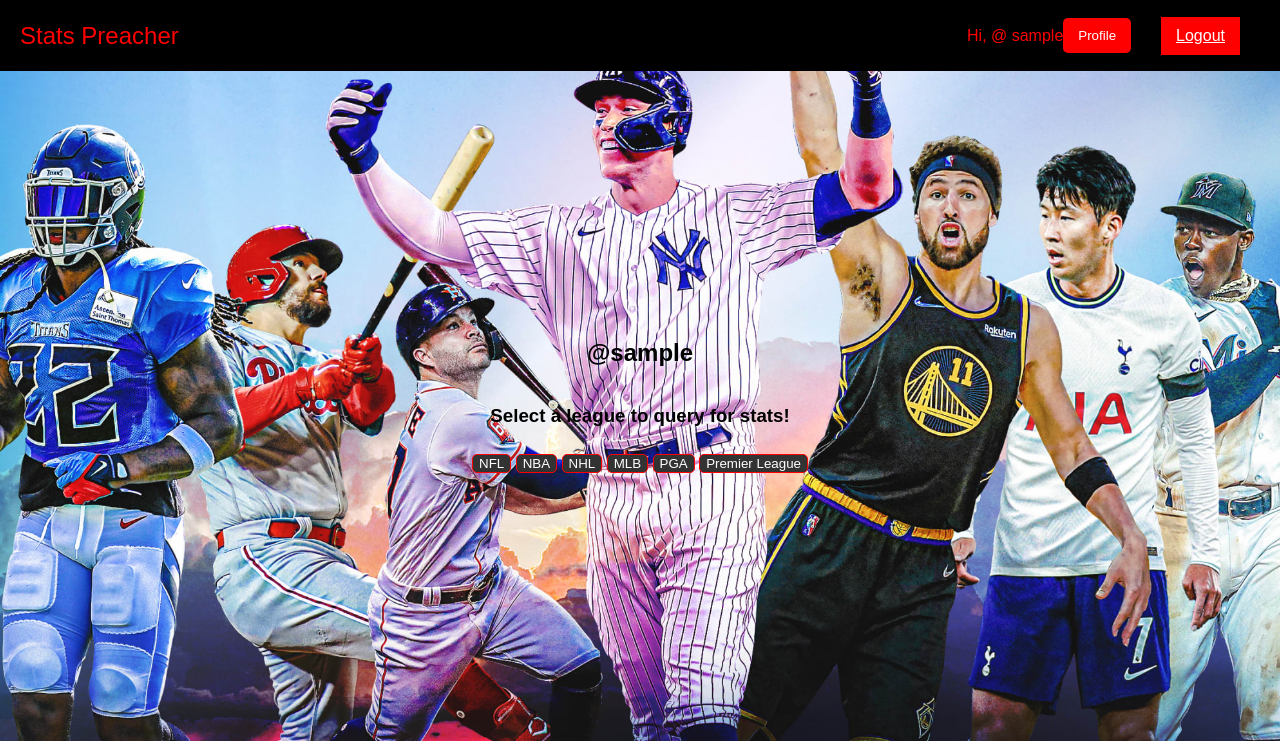
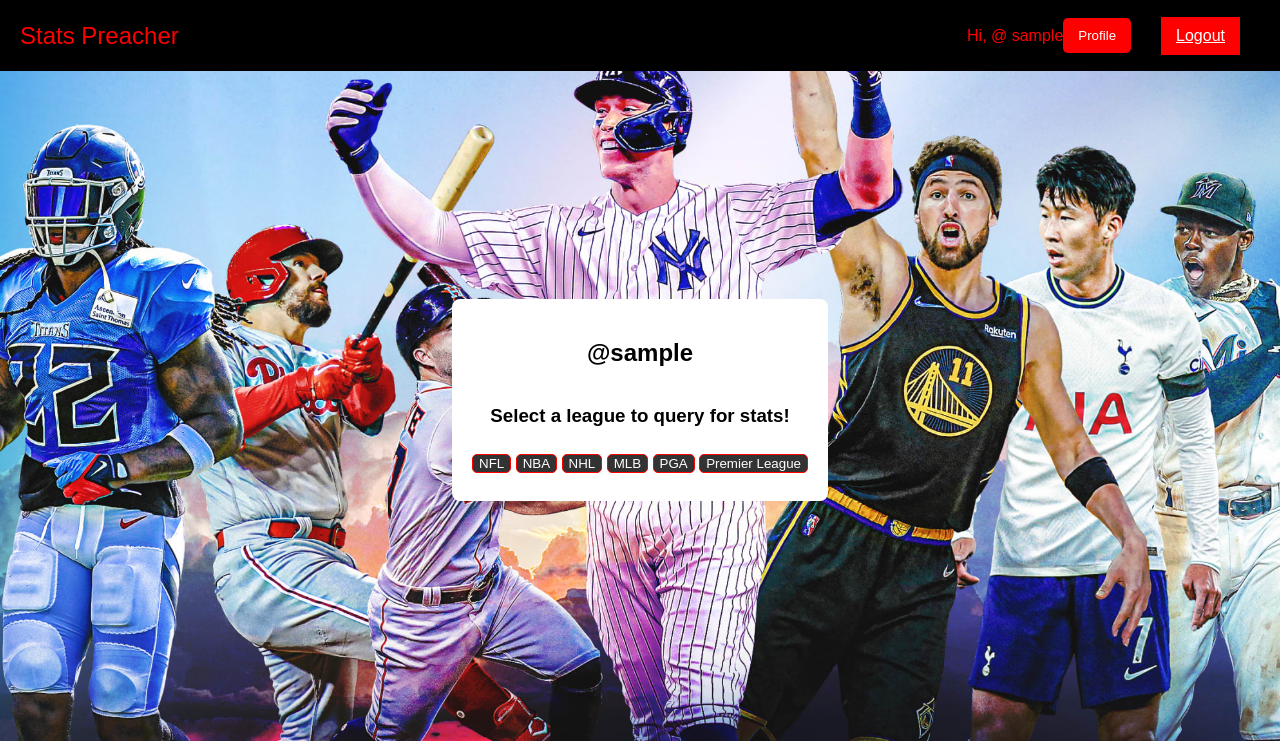
Before and after one commit to software-students-spring2024/5-final-project-spring-2024-finalfive, a Flask app: a page that uses templates/start.html in a window 1280 px wide. Shown: the top 741 px of the page. Run offline with Flask 3, Linux system fonts and the light colour scheme.

Commit message:
improved styling

```diff
--- a/static/css/style.css
+++ b/static/css/style.css
@@ -270,6 +270,16 @@ background-color: #f44336;
     color: black;
     font-size: 14px;
 }
+.query-container{
+    margin: auto;
+    padding:20px;
+    background: white;
+    border-radius: 8px;
+    display: flex;
+    flex-direction: column;
+    align-items: center;
+}
+
 @media screen and (max-width: 600px) {
     .profile-header, .profile-info, .footer {
         padding: 10px;
--- a/templates/query.html
+++ b/templates/query.html
@@ -1,6 +1,7 @@
 {% extends 'base.html' %}
 
 {% block content %}
+<div class="query-container">
     <h1>Query Page</h1>
     <p>User: {{ username }}</p>
     <p>Sport: {{ sport }}
@@ -46,4 +47,5 @@
     <a href="{{url_for('display_home', username = username)}}">
         <button class="small-grey">Back</button>
     </a>
+</div>
 {% endblock %}
--- a/templates/start.html
+++ b/templates/start.html
@@ -21,11 +21,10 @@
             </form>
 
             <a href="{{url_for('display_login')}}" class="logout-btn">Logout</a>
+        </div>
+    </div>
 
-
-        </div>
-
-        </div>
+<div class="query-container">
     <h2>@{{ username }}</h2>
     <h3>Select a league to query for stats!</h3>
     <form action="{{ url_for('display_query', username = username, sport = sport)}}">
@@ -38,6 +37,7 @@
           <button type="submit" name="sport" value="fc" class="sport-btn">Premier League</button>
         </div>
       </form>
+</div>
 
 </body>
 </html>
```
